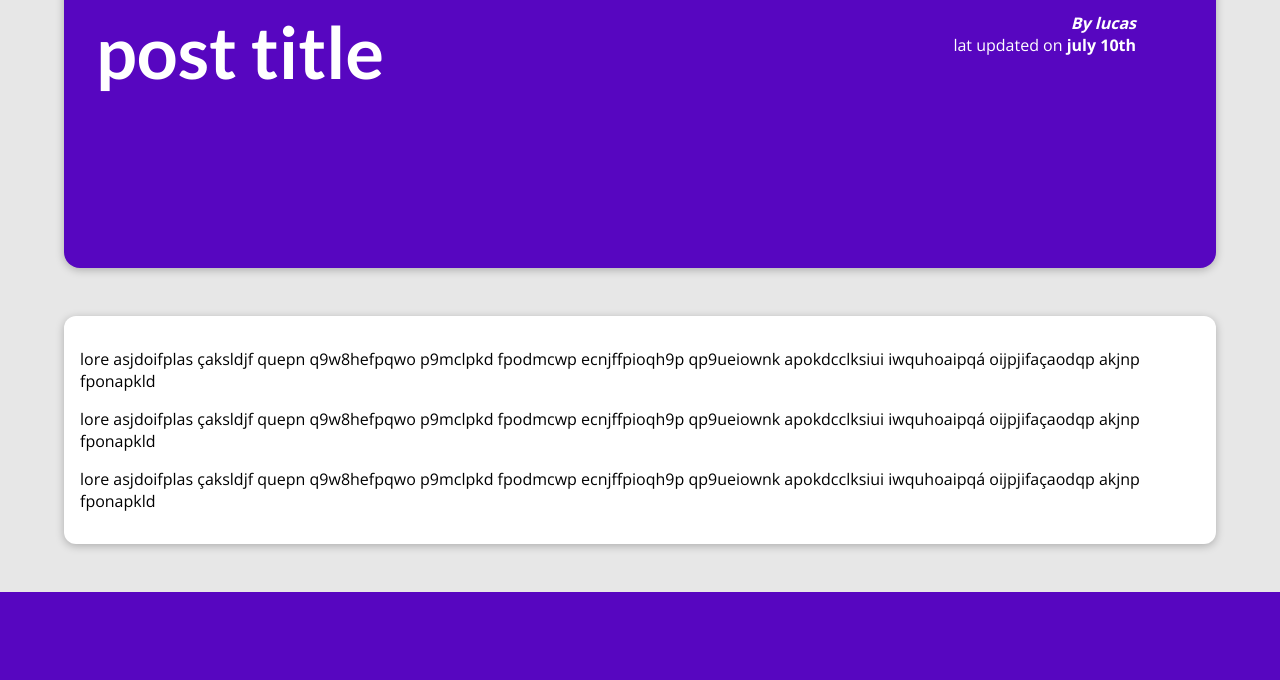
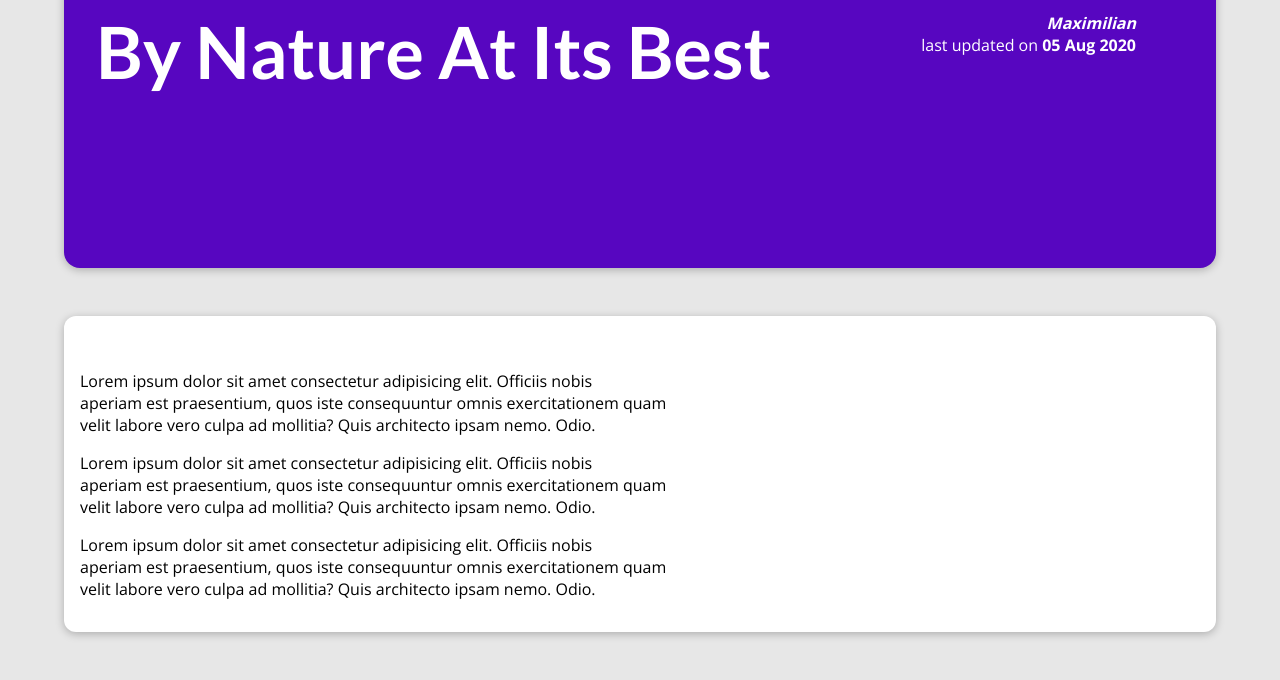
Before and after one commit to lucasopb/app-blog, a Django app: page /blog/posts/into-the-woods in a window 1280 px wide. Shown: the part 212-892 px from the top of the page. Before the commit the page ends 804 px from the top, so only its background shows below. Run offline with Django 5.2, Linux system fonts and the light colour scheme.

Commit message:
adding new templates

```diff
--- a/my_site/blog/templates/blog/index.html
+++ b/my_site/blog/templates/blog/index.html
@@ -23,7 +23,9 @@
             <h2>my lastests thoughts</h2>
 
             <ul>
-                {%include "blog/includes/post.html"%}
+                {%for post in posts%}
+                    {%include "blog/includes/post.html"%}
+                {% endfor %}
             </ul>
         </section>
 
--- a/my_site/blog/templates/blog/post-datail.html
+++ b/my_site/blog/templates/blog/post-datail.html
@@ -4,7 +4,7 @@
 
 
 {%block page_title%}
-Post title
+ {{post.title}}
 {%endblock%}
 
 {%block css_files%}
@@ -13,19 +13,17 @@ Post title
 
 {%block content%}
     <section id="summary">
-        <h2>post title</h2>
+        <h2>By {{post.title}}</h2>
         <article>
             <img src="" alt="post title"/>
-            <address>By lucas</address>
+            <address>{{post.author}}</address>
             <div>
-                lat updated on <time>july 10th</time>
+                last updated on <time>{{post.date|date:"d M Y"}}</time>
             </div>
         </article>
     </section>
 
     <main>
-        <p>lore asjdoifplas çaksldjf quepn q9w8hefpqwo p9mclpkd fpodmcwp ecnjffpioqh9p qp9ueiownk apokdcclksiui iwquhoaipqá oijpjifaçaodqp akjnp fponapkld</p>
-        <p>lore asjdoifplas çaksldjf quepn q9w8hefpqwo p9mclpkd fpodmcwp ecnjffpioqh9p qp9ueiownk apokdcclksiui iwquhoaipqá oijpjifaçaodqp akjnp fponapkld</p>
-        <p>lore asjdoifplas çaksldjf quepn q9w8hefpqwo p9mclpkd fpodmcwp ecnjffpioqh9p qp9ueiownk apokdcclksiui iwquhoaipqá oijpjifaçaodqp akjnp fponapkld</p>
+        {{post.content|linebreaks}}
     </main>
 {%endblock%}
--- a/my_site/blog/views.py
+++ b/my_site/blog/views.py
@@ -1,25 +1,92 @@
 from django.shortcuts import render
 from datetime import date
 
-posts = [
+all_posts = [
     {
-        "slug": "hihking in the mountais",
-        "image": "montains.jpg",
-        "auth": "lucasoliveira",
-        "date": date(2024, 9, 28),
-        "title": "Mountain hiking",
-        "excert": "ksdnfkjsnfç çsdfçslkdf lsdfjlksdfml ldkjfklsdfmsdjfkls jksdfklsjdflksjd lksjdfhewp9qunfpiq efuhqweopfjwperfnowf efp9wjef0jef=0",
-        "content": "lore asjdoifplaslore asjdoifplas çaksldjf quepn q9w8hefpqwo p9mclpkd fpodmcwp ecnjffpioqh9p qp9ueiownk apokdcclksiui iwquhoaipqá oijpjifaçaodqp akjnp fponapkldlore asjdoifplas çaksldjf quepn q9w8hefpqwo p9mclpkd fpodmcwp ecnjffpioqh9p qp9ueiownk apokdcclksiui iwquhoaipqá oijpjifaçaodqp akjnp fponapkld çaksldjf quepn q9w8hefpqwo p9mclpkd fpodmcwp ecnjffpioqh9p qp9ueiownk apokdcclksiui iwquhoaipqá oijpjifaçaodqp akjnp fponapkld"
+        "slug": "hike-in-the-mountains",
+        "image": "mountains.jpg",
+        "author": "Renan Machado",
+        "date": date(2021, 7, 21),
+        "title": "Mountain Hiking",
+        "excerpt": "There's nothing like the views you get when hiking in the mountains! And I wasn't even prepared for what happened whilst I was enjoying the view!",
+        "content": """
+          Lorem ipsum dolor sit amet consectetur adipisicing elit. Officiis nobis
+          aperiam est praesentium, quos iste consequuntur omnis exercitationem quam
+          velit labore vero culpa ad mollitia? Quis architecto ipsam nemo. Odio.
+
+          Lorem ipsum dolor sit amet consectetur adipisicing elit. Officiis nobis
+          aperiam est praesentium, quos iste consequuntur omnis exercitationem quam
+          velit labore vero culpa ad mollitia? Quis architecto ipsam nemo. Odio.
+
+          Lorem ipsum dolor sit amet consectetur adipisicing elit. Officiis nobis
+          aperiam est praesentium, quos iste consequuntur omnis exercitationem quam
+          velit labore vero culpa ad mollitia? Quis architecto ipsam nemo. Odio.
+        """
+    },
+    {
+        "slug": "programming-is-fun",
+        "image": "coding.jpg",
+        "author": "Lucas Oliveira",
+        "date": date(2022, 3, 10),
+        "title": "Programming Is Great!",
+        "excerpt": "Did you ever spend hours searching that one error in your code? Yep - that's what happened to me yesterday...",
+        "content": """
+          Lorem ipsum dolor sit amet consectetur adipisicing elit. Officiis nobis
+          aperiam est praesentium, quos iste consequuntur omnis exercitationem quam
+          velit labore vero culpa ad mollitia? Quis architecto ipsam nemo. Odio.
+
+          Lorem ipsum dolor sit amet consectetur adipisicing elit. Officiis nobis
+          aperiam est praesentium, quos iste consequuntur omnis exercitationem quam
+          velit labore vero culpa ad mollitia? Quis architecto ipsam nemo. Odio.
+
+          Lorem ipsum dolor sit amet consectetur adipisicing elit. Officiis nobis
+          aperiam est praesentium, quos iste consequuntur omnis exercitationem quam
+          velit labore vero culpa ad mollitia? Quis architecto ipsam nemo. Odio.
+        """
+    },
+    {
+        "slug": "into-the-woods",
+        "image": "woods.jpg",
+        "author": "Maximilian",
+        "date": date(2020, 8, 5),
+        "title": "Nature At Its Best",
+        "excerpt": "Nature is amazing! The amount of inspiration I get when walking in nature is incredible!",
+        "content": """
+          Lorem ipsum dolor sit amet consectetur adipisicing elit. Officiis nobis
+          aperiam est praesentium, quos iste consequuntur omnis exercitationem quam
+          velit labore vero culpa ad mollitia? Quis architecto ipsam nemo. Odio.
+
+          Lorem ipsum dolor sit amet consectetur adipisicing elit. Officiis nobis
+          aperiam est praesentium, quos iste consequuntur omnis exercitationem quam
+          velit labore vero culpa ad mollitia? Quis architecto ipsam nemo. Odio.
+
+          Lorem ipsum dolor sit amet consectetur adipisicing elit. Officiis nobis
+          aperiam est praesentium, quos iste consequuntur omnis exercitationem quam
+          velit labore vero culpa ad mollitia? Quis architecto ipsam nemo. Odio.
+        """
     }
 ]
 
 # Create your views here.
 
+def get_date(post):
+    return post['date']
+
+
 def home_page(request):
-    return render(request, "blog/index.html")
+    sorted_post = sorted(all_posts, key=get_date)
+    latest_post = sorted_post = sorted_post[-3:]
+    return render(request, "blog/index.html", {
+        "posts": latest_post
+    })
 
 def posts(request):
-    return render(request, "blog/all-posts.html")
+    return render(request, "blog/all-posts.html", {
+        "all_posts": all_posts
+    })
 
 def post_datails(request, slug):
-    return render(request, "blog/post-datail.html")
+    post = next(post for post in all_posts if post['slug'] == slug)
+    return render(request, "blog/post-datail.html", {
+        "post": post
+    })
```
Also changed, not shown: my_site/blog/templates/blog/all-posts.html (+3 -4 lines), my_site/blog/templates/blog/includes/post.html (+4 -3 lines), my_site/templates/404.html (added, +10 -0 lines).
